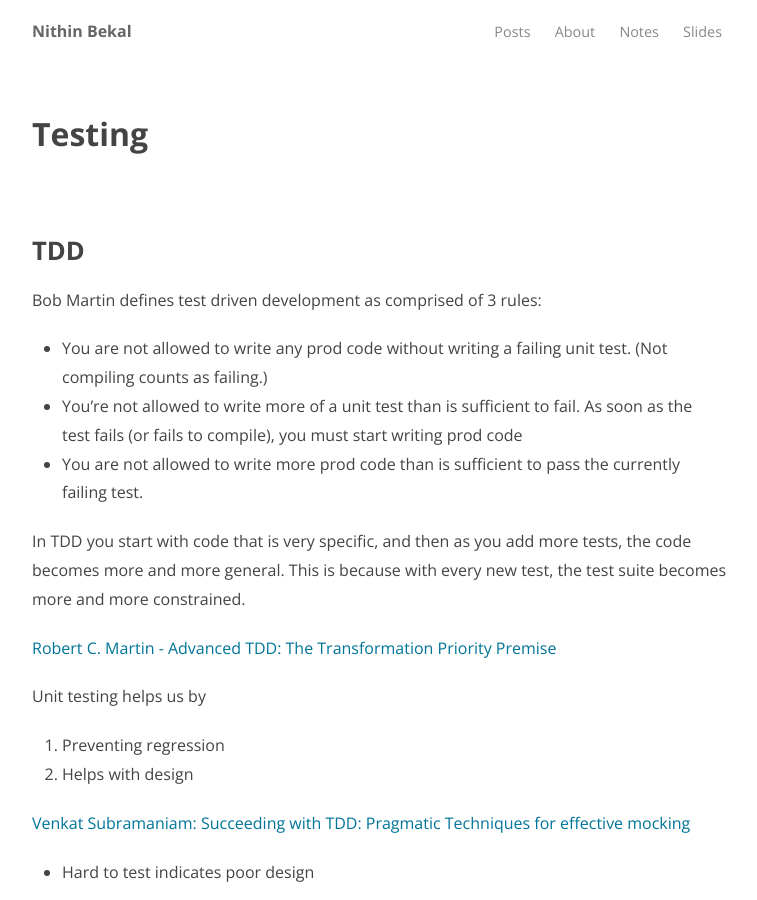
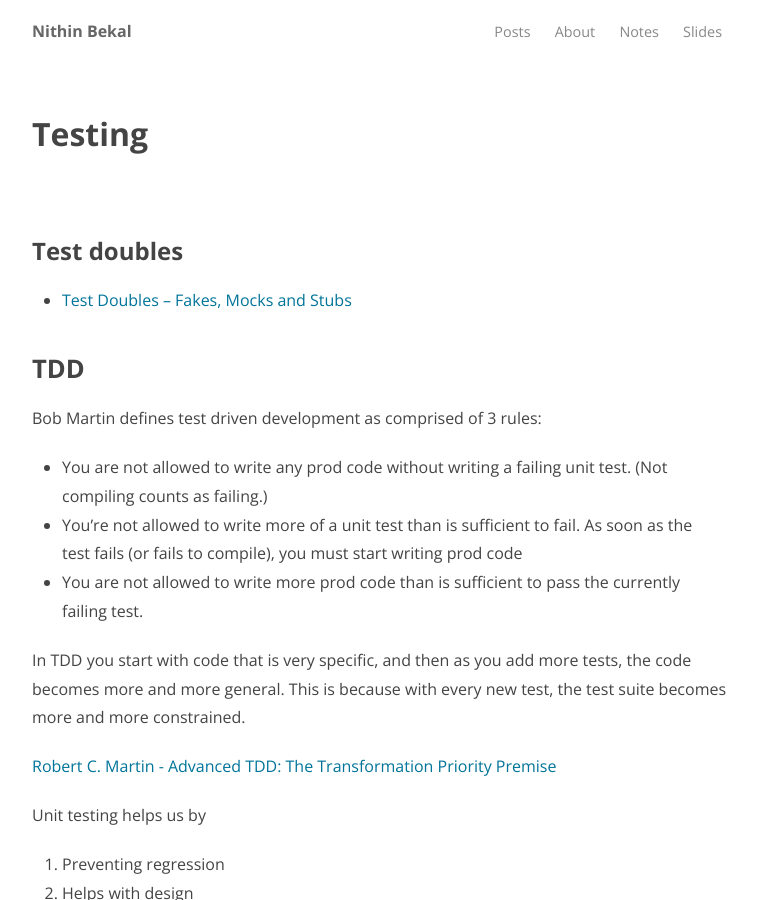
Before and after one commit to nithinbekal/nithinbekal.github.io, a Jekyll site: the page built from notes/testing.md, in a window 1280 px wide and 900 px high. Shown: the whole window, without its empty margins (258-1015 px from the left). Built offline with Jekyll 4.4.1, drawn with Linux system fonts in a browser that asks for light colours.

Commit message:
Add test doubles bookmark

```diff
--- a/notes/testing.md
+++ b/notes/testing.md
@@ -2,6 +2,10 @@
 layout: page
 title: "Testing"
 ---
+
+## Test doubles
+
+- [Test Doubles – Fakes, Mocks and Stubs](http://pragmatists.pl/blog/2017/03/test-doubles-fakes-mocks-or-stubs/)
 
 # TDD
 
```
